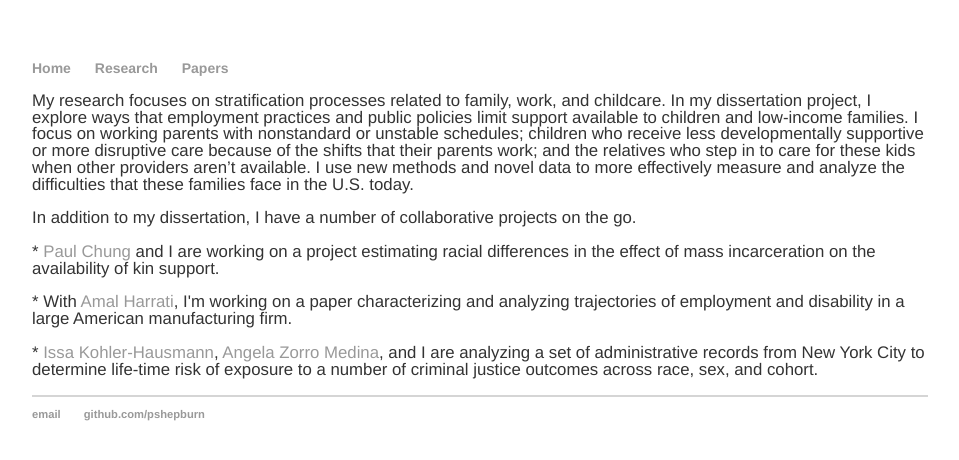
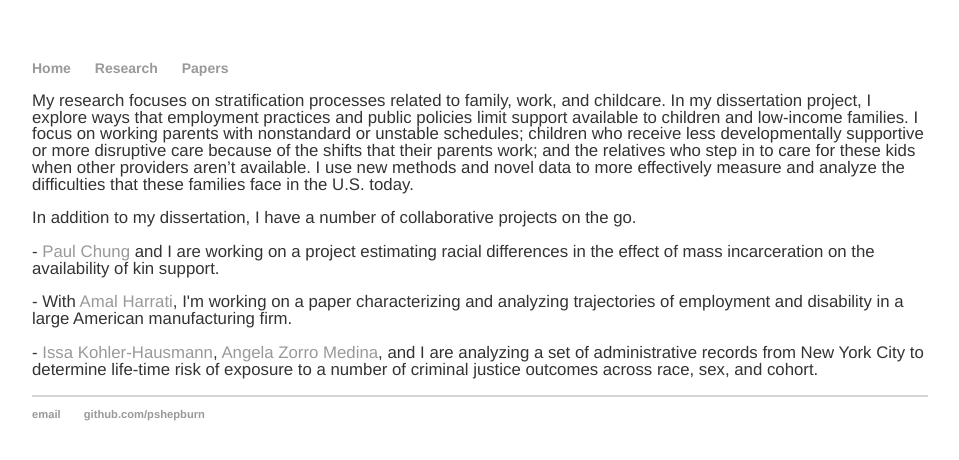
Before and after one commit to pshepburn/pshepburn.github.io, a Jekyll site: the page built from research.html, in a window 1280 px wide. Shown: the top 460 px of the page, without its empty margins (160-1119 px from the left). Built offline with Jekyll 4.4.1, drawn with Linux system fonts in a browser that asks for light colours.

Commit message:
some more

```diff
--- a/papers.html
+++ b/papers.html
@@ -3,6 +3,6 @@ layout: default
 title: Papers
 ---
 <div class="blurb">
-	<p>I need to post some papers here</p>
+	<p>In progress...</p>
 
 </div><!-- /.blurb -->
--- a/research.html
+++ b/research.html
@@ -5,7 +5,7 @@ title: My Research
 <div class="blurb">
 	<p>My research focuses on stratification processes related to family, work, and childcare. In my dissertation project, I explore ways that employment practices and public policies limit support available to children and low-income families. I focus on working parents with nonstandard or unstable schedules; children who receive less developmentally supportive or more disruptive care because of the shifts that their parents work; and the relatives who step in to care for these kids when other providers aren’t available. I use new methods and novel data to more effectively measure and analyze the difficulties that these families face in the U.S. today.</p>
 	<p>In addition to my dissertation, I have a number of collaborative projects on the go.</p>
-	<p>* <a href="http://www.paulchung.org/">Paul Chung</a> and I are working on a project estimating racial differences in the effect of mass incarceration on the availability of kin support.</p>
-	<p>* With <a href="https://amalharrati.com/">Amal Harrati</a>, I'm working on a paper characterizing and analyzing trajectories of employment and disability in a large American manufacturing firm.</p>
-	<p>* <a href="https://law.yale.edu/issa-kohler-hausmann">Issa Kohler-Hausmann</a>, <a href="https://law.yale.edu/studying-law-yale/degree-programs/graduate-programs/jsd-program/jsd-candidate-profiles/angela-zorro-medina">Angela Zorro Medina</a>, and I are analyzing a set of administrative records from New York City to determine life-time risk of exposure to a number of criminal justice outcomes across race, sex, and cohort.
+	<p>- <a href="http://www.paulchung.org/">Paul Chung</a> and I are working on a project estimating racial differences in the effect of mass incarceration on the availability of kin support.</p>
+	<p>- With <a href="https://amalharrati.com/">Amal Harrati</a>, I'm working on a paper characterizing and analyzing trajectories of employment and disability in a large American manufacturing firm.</p>
+	<p>- <a href="https://law.yale.edu/issa-kohler-hausmann">Issa Kohler-Hausmann</a>, <a href="https://law.yale.edu/studying-law-yale/degree-programs/graduate-programs/jsd-program/jsd-candidate-profiles/angela-zorro-medina">Angela Zorro Medina</a>, and I are analyzing a set of administrative records from New York City to determine life-time risk of exposure to a number of criminal justice outcomes across race, sex, and cohort.
 </div><!-- /.blurb -->
```
